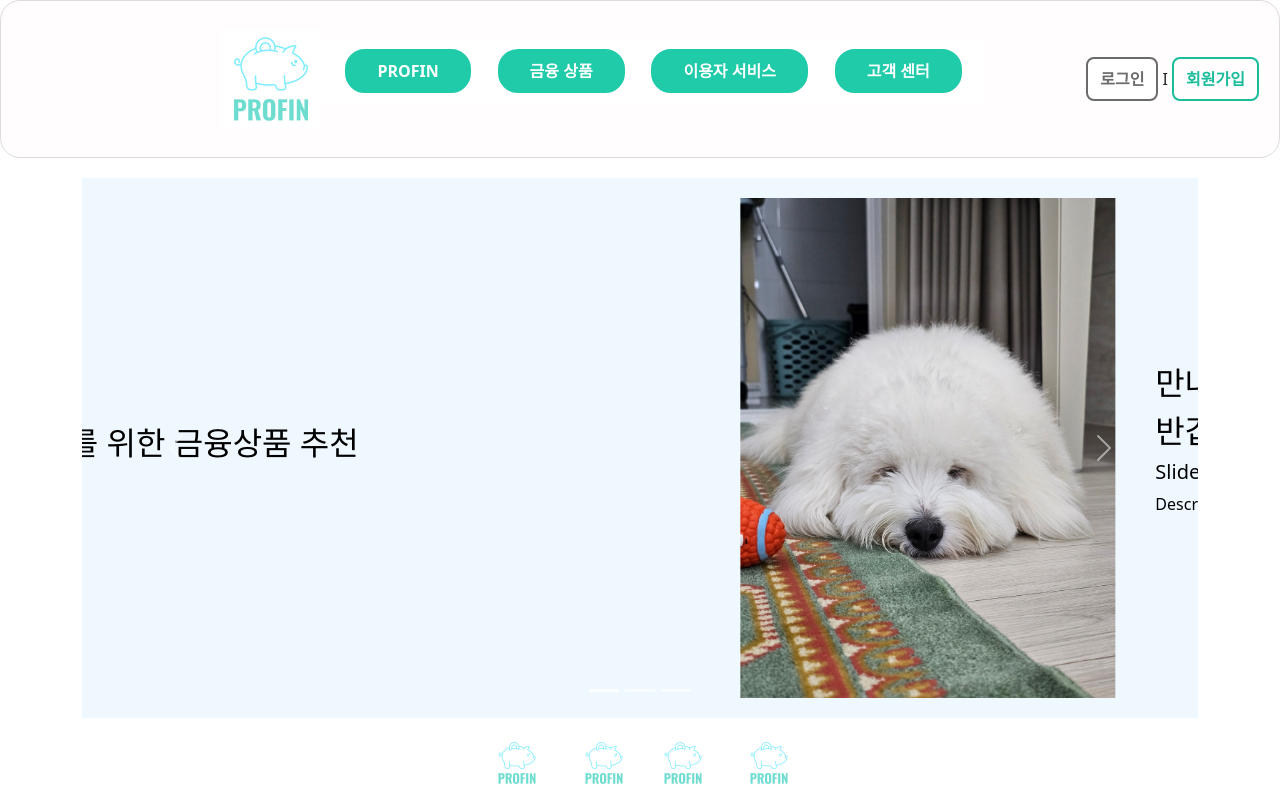
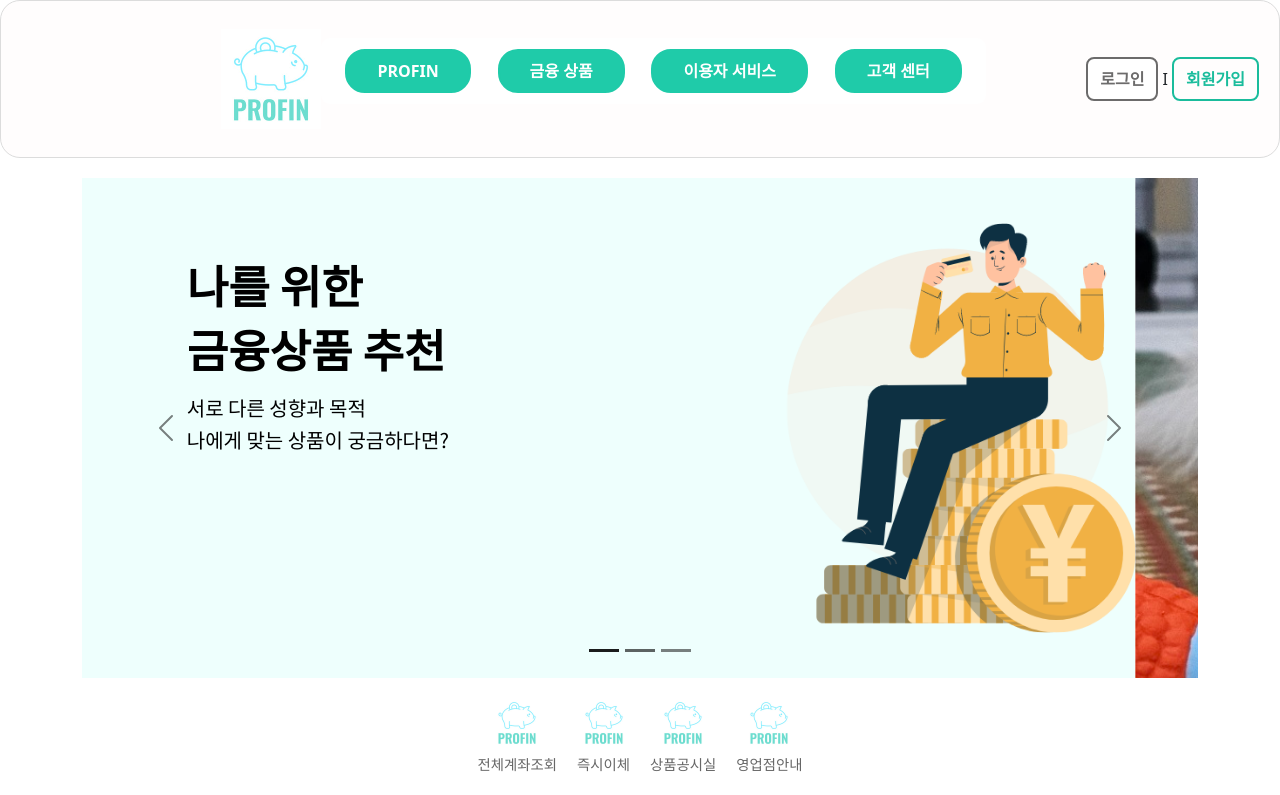
Before and after one commit to corosica/PROFIN, a Vue app in the folder final_pjt_front/: page / in a window 1280 px wide. Shown: the top 795 px of the page. Built offline with nearby package versions, Linux system fonts and the light colour scheme.

Commit message:
메인 페이지 회전목마 기본틀

```diff
--- a/final_pjt_front/src/views/HomeView.vue
+++ b/final_pjt_front/src/views/HomeView.vue
@@ -1,58 +1,56 @@
 <template>
   <div class="container">
-    <div class="real-container">
-      <div id="carouselExampleIndicators" class="carousel slide" data-bs-ride="carousel">
+    <div id="carouselExampleDark" class="carousel slide carousel-dark" data-bs-ride="carousel">
+      <div>
+        <button class="carousel-control-prev custom-control" type="button" data-bs-target="#carouselExampleDark" data-bs-slide="prev">
+          <span class="carousel-control-prev-icon" aria-hidden="true"></span>
+          <span class="visually-hidden">Previous</span>
+        </button>
         <div class="carousel-indicators">
-          <button type="button" data-bs-target="#carouselExampleIndicators" data-bs-slide-to="0" class="active" aria-current="true" aria-label="Slide 1"></button>
-          <button type="button" data-bs-target="#carouselExampleIndicators" data-bs-slide-to="1" aria-label="Slide 2"></button>
-          <button type="button" data-bs-target="#carouselExampleIndicators" data-bs-slide-to="2" aria-label="Slide 3"></button>
+          <button type="button" data-bs-target="#carouselExampleDark" data-bs-slide-to="0" class="active" aria-current="true" aria-label="Slide 1"></button>
+          <button type="button" data-bs-target="#carouselExampleDark" data-bs-slide-to="1" aria-label="Slide 2"></button>
+          <button type="button" data-bs-target="#carouselExampleDark" data-bs-slide-to="2" aria-label="Slide 3"></button>
+        </div>
+        <button class="carousel-control-next custom-control" type="button" data-bs-target="#carouselExampleDark" data-bs-slide="next">
+          <span class="carousel-control-next-icon" aria-hidden="true"></span>
+          <span class="visually-hidden">Next</span>
+        </button>
       </div>
       <div class="carousel-inner">
-          <div class="carousel-item active">
-            <div class="carousel-content">
-              <div class="text-section">
-                <h1>나를 위한 금융상품 추천</h1>
-              </div>
-              <div class="image-section">
-                <img src="/som2.jpg" alt="추천 이미지" class="banner-image" />
+        <div class="carousel-item active" @click="navigate('Portfolio')" title="상품 추천 페이지로 이동합니다">
+          <img src="/상품추천.png" class="d-block w-100" alt="추천 이미지">
+          <div class="carousel-caption left-top">
+            <h1 class="bold-text">나를 위한</h1>
+            <h1 class="bold-text">금융상품 추천</h1>
+            <div class="sub-text">
+              <h5>서로 다른 성향과 목적</h5>
+              <h5>나에게 맞는 상품이 궁금하다면?</h5>
             </div>
           </div>
         </div>
-          <div class="carousel-item">
-            <div class="carousel-content">
-              <div class="text-section">
-                <h1>만나서</h1>
-                <h1>반갑습니다</h1>
+        <div class="carousel-item" @click="navigate('Portfolio')" title="상품 추천 페이지로 이동합니다">
+          <img src="/som2.jpg" class="d-block w-100" alt="사진2">
+          <div class="carousel-caption left-top">
+            <h1 class="bold-text">만나서</h1>
+            <h1 class="bold-text">반갑습니다</h1>
+            <div class="sub-text">
               <h5>Slide 2</h5>
               <p>Description for slide 2.</p>
             </div>
-              <div class="image-section">
-                <img src="/som2.jpg" alt="사진2" class="banner-image" />
           </div>
         </div>
-          </div>
-          <div class="carousel-item">
-            <div class="carousel-content">
-              <div class="text-section">
-                <h1>나를 위한</h1>
-                <h1>금융 상품 추천</h1>
+        <div class="carousel-item" @click="navigate('Portfolio')" title="상품 추천 페이지로 이동합니다">
+          <img src="/som3.jpg" class="d-block w-100" alt="사진3">
+          <div class="carousel-caption left-top">
+            <h1 class="bold-text">나를 위한</h1>
+            <h1 class="bold-text">금융 상품 추천</h1>
+            <div class="sub-text">
               <h5>또봬요</h5>
               <p>Description for slide 3.</p>
-              </div>
-              <div class="image-section">
-                <img src="/som3.jpg" alt="사진3" class="banner-image" />
             </div>
           </div>
         </div>
       </div>
-        <button class="carousel-control-prev custom-control" type="button" data-bs-target="#carouselExampleIndicators" data-bs-slide="prev">
-          <span class="carousel-control-prev-icon" aria-hidden="true"></span>
-          <span class="visually-hidden">Previous</span>
-        </button>
-        <button class="carousel-control-next custom-control" type="button" data-bs-target="#carouselExampleIndicators" data-bs-slide="next">
-          <span class="carousel-control-next-icon" aria-hidden="true"></span>
-          <span class="visually-hidden">Next</span>
-        </button>
     </div>
     <div class="info-section">
       <div class="icons">
@@ -75,98 +73,109 @@
       </div>
     </div>
   </div>
-  </div>
 </template>
 
 <script setup>
-import { onMounted } from 'vue';
 import { useRouter } from 'vue-router';
-const router = useRouter()
+const router = useRouter();
+
+const navigate = (routeName) => {
+  router.push({ name: routeName });
+};
 </script>
 
 <style scoped>
-.real-container {
-  width: 100%;
+@import url('https://fonts.googleapis.com/css2?family=Noto+Sans+KR:wght@400;700;900&display=swap');
+
+* {
+  font-family: 'Noto Sans KR', sans-serif; /* 전역 폰트 적용 */
 }
-.carousel-content {
-  display: flex;
-  justify-content: space-between;
-  align-items: center;
-  background-color: #f0f8ff; /* 밝은 파란색 배경 */
-  color: #000; /* 검정색 텍스트 */
-  padding: 20px;
-  height: 100%;
+
+.carousel-item {
+  position: relative;
+  cursor: pointer; /* 커서 모양 변경 */
 }
-.text-section {
+.carousel-caption {
+  color: #fff;
+  border-radius: 10px;
+  text-align: left;
+  top: 50%;
+  transform: translateY(-50%);
+  position: absolute;
+  width: auto;
   max-width: 50%;
 }
-.text-section h1 {
-  font-size: 2rem;
-  margin-bottom: 10px;
+
+.left-top {
+  left: 15%;
+  height: 80%;
+  transform: translateY(-50%);
 }
-.image-section {
-  max-width: 50%;
+
+.bold-text {
+  font-weight: 700; /* 폰트 굵게 설정 */
+  font-size: 45px;
+  margin: 10px 0;
 }
-.banner-image {
+
+.sub-text {
+  font-weight: 400; /* 부제목 폰트 설정 */
+  font-size: 18px;
+  padding-top: 10px;
+  margin: 10px 0;
+}
+
+.carousel-item img {
   width: 100%;
-  height: auto;
+  height: 500px;
+  object-fit: cover;
 }
-.carousel-caption {
-  position: absolute;
-  top: 40%;
-  transform: translate(-50%, -50%);
-  text-align: center;
-  width: 100%;
-}
-.carousel-item img {
-  max-height: 500px;
-  object-fit: cover;
-  max-width: 1100px;
-}
+
 .custom-control {
   top: 50%;
   transform: translateY(-50%);
 }
-.carousel-control-prev, .carousel-control-next {
+
+.carousel-control-prev,
+.carousel-control-next {
   height: auto;
 }
+
 .carousel-inner {
   position: relative;
 }
-.carousel-inner img {
-  width: 100%;
-}
-.carousel-control-prev {
-  left: 10px;
-}
-.carousel-control-next {
-  right: 10px;
-}
+
 .info-section {
   text-align: center;
   margin-top: 20px;
 }
+
 .info-section h2 {
   font-size: 1.5rem;
   margin-bottom: 10px;
 }
+
 .info-section p {
   font-size: 1rem;
   color: #666;
 }
+
 .icons {
   display: flex;
   justify-content: center;
   margin-top: 20px;
 }
+
 .icon {
   margin: 0 10px;
   text-align: center;
 }
+
 .icon img {
   width: 50px;
   height: 50px;
 }
+
 .icon p {
   margin-top: 5px;
   font-size: 0.9rem;
```
Also changed, not shown: final_pjt_front/public/상품추천.png (added). Lines whose indentation alone changed are shown as unchanged.
